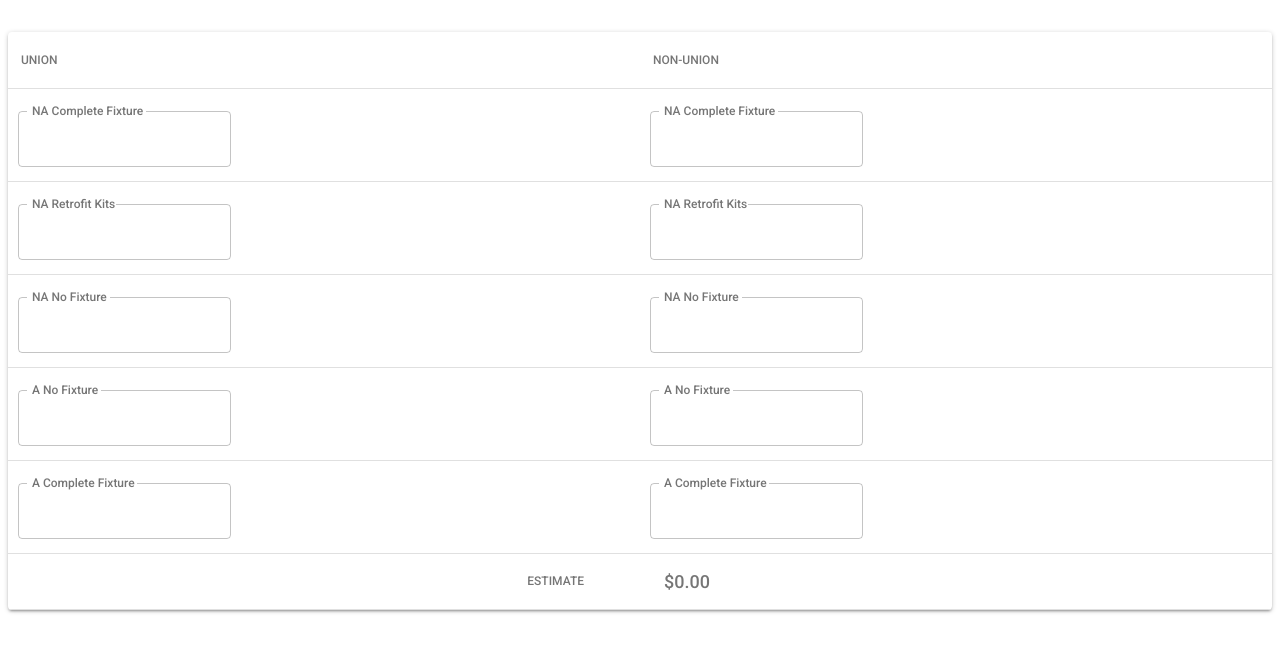
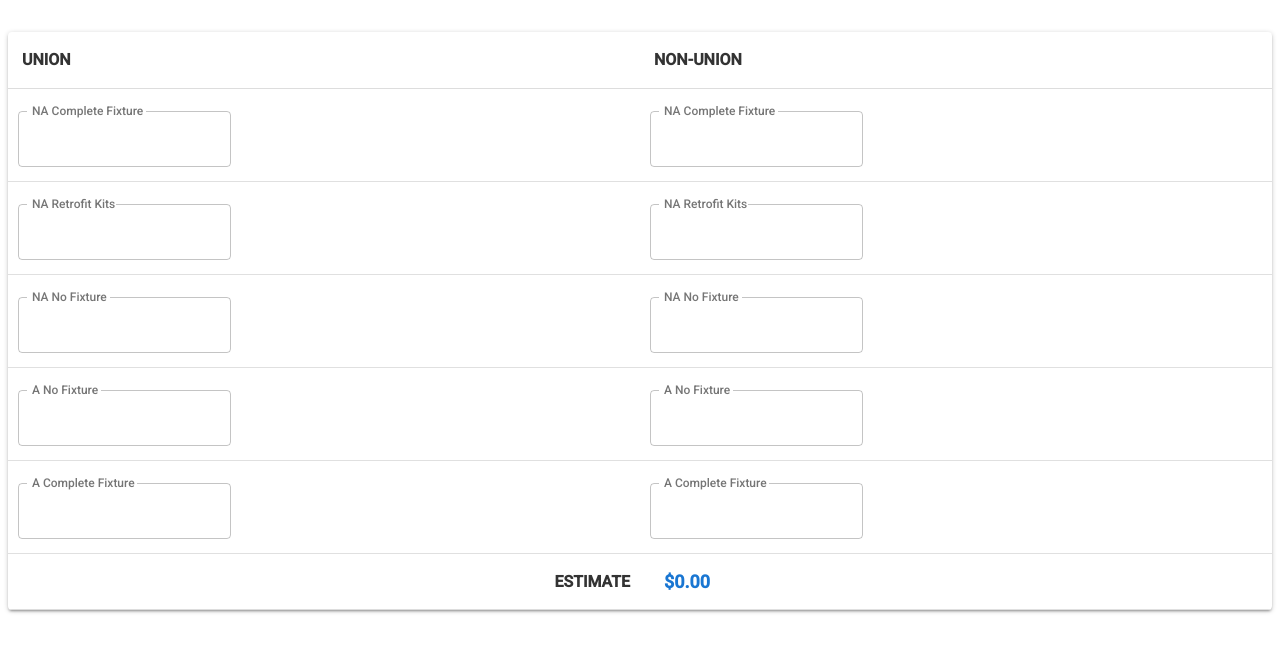
Before and after one commit to kyoungd/qlan, a React (Create React App) app: page / in a window 1280 px wide. Shown: the top 652 px of the page. Built offline with nearby package versions, Linux system fonts and the light colour scheme.

Commit message:
bolding headers and footers.  minor improvement.

```diff
--- a/src/components/App.js
+++ b/src/components/App.js
@@ -34,10 +34,16 @@ const styles = theme => ({
   },
   tableCellHeader: {
     paddingLeft: 10,
-    paddingRight: 10
+    paddingRight: 10,
+    fontSize: 16, // Larger font size for readability
+    fontWeight: 'bold', // Bold for header emphasis
+    color: '#333', // Darker font color for contrast
+    borderBottom: '1px solid #ddd', // Subtle separation line
   },
   estimate: {
-    fontSize: 18
+    fontSize: 18,
+    fontWeight: '600', // Slightly bolder for emphasis
+    color: '#1976d2', // Brand color for visual interest
   }
 });
 
@@ -280,7 +286,7 @@ class OutlinedTextFields extends React.Component {
                 </TableCell>
               </TableRow>
               <TableRow>
-                <TableCell align="right">ESTIMATE</TableCell>
+                <TableCell align="right" className={classes.tableCellHeader} >ESTIMATE</TableCell>
                 <TableCell align="left" className={classes.estimate}>${this.numberWithCommas(this.ccyFormat(this.subtotal()))}</TableCell>
               </TableRow>
             </TableHead>
```
Also changed, not shown: 1 other file (tests, documents, lock files or other folders).
